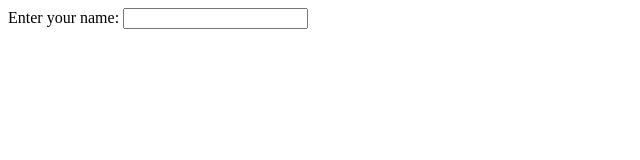
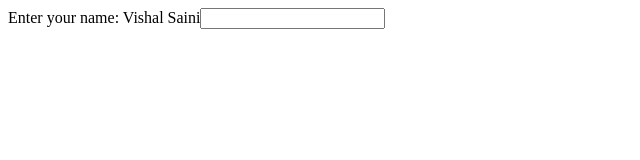
Before and after one commit to acciojob/capitalise-name-VishalSaini7272, a website: page main.html in a window 1280 px wide. Shown: the whole page, without its empty margins (0-640 px from the left). Drawn offline with Linux system fonts and the light colour scheme.

Commit message:
created a submission

```diff
--- a/main.html
+++ b/main.html
@@ -3,7 +3,7 @@
   <head>
   </head>
   <body>
-    Enter your name: <input type="text" id="fname">
+    Enter your name: Vishal Saini<input type="text" id="fname">
 
 	<script type="text/javascript" src="./script.js">
 	</script>
--- a/script.js
+++ b/script.js
@@ -1 +1,5 @@
 //your JS code here. If required.
+let input = document.getElementById("fname")
+input.addEventListner ("blur", function(){
+	input.value = input.value.toUpperCase();
+})
```
